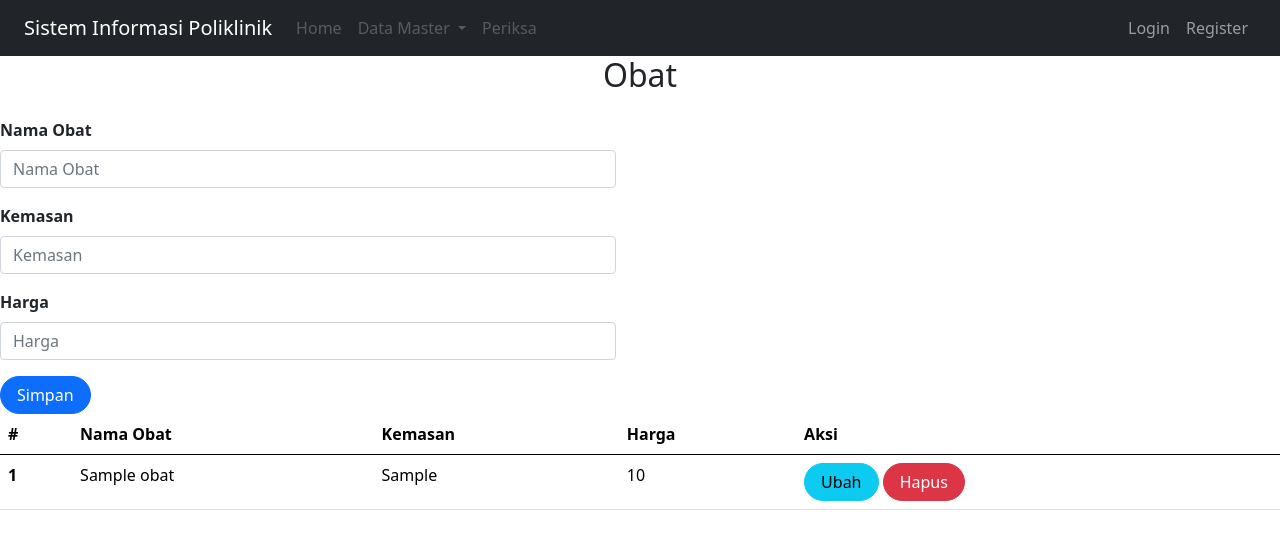
After one commit to nathanieldinus/Poliklinik, a PHP site: page /obat.php in a window 1280 px wide. The commit adds this page. Shown: the top 549 px of the page. Run offline with PHP 8.4, Linux system fonts and the light colour scheme; tables that the repository leaves empty or names only in its code hold one stand-in row (values such as "Sample post"); some libraries are stand-ins or nearby versions.

Commit message:
Update UAS

```diff
--- a/index.php
+++ b/index.php
@@ -51,6 +51,11 @@ if (isset($_SESSION['username'])) {
                 Pasien
               </a>
             </li>
+            <li>
+              <a class="dropdown-item" href="obat.php">
+                Obat
+              </a>
+            </li>
           </ul>
         </li>
         <li class="nav-item">
--- /dev/null
+++ b/obat.php
@@ -0,0 +1,155 @@
+<?php
+include_once("koneksi.php");
+include_once("index.php");
+?>
+
+<!DOCTYPE html>
+<html lang="en">
+<head>
+    <meta charset="UTF-8">
+    <meta name="viewport" content="width=device-width,
+    initial-scale=1.0">
+
+    <!-- Bootstrap offline -->
+
+    <link rel="stylesheet" href="assets/css/bootstrap.css">
+
+    <!-- Bootstrap Online -->
+    <link href="https://cdn.jsdelivr.net/npm/bootstrap@5.0.2/dist/css/bootstrap.min.css"
+    rel="stylesheet"
+    integrity="sha384-EVSTQN3/azprG1Anm3QDgpJLIm9Nao0Yz1ztcQTwFspd3yD65VohhpuuCOmLASjC"
+    crossorigin="anonymous">
+
+    <title>Obat</title>   <!--Judul Halaman-->
+    <h2 class="text-center mb-4">Obat</h2>
+</head>
+<body>
+
+    <!--Form Input Data-->
+
+<form class="form row" method="POST" action="" name="myForm" onsubmit="return(validate());">
+    <!-- Kode php untuk menghubungkan form dengan database -->
+    <?php
+    $nama_obat = '';
+    $kemasan = '';
+    $harga = '';
+    if (isset($_GET['id'])) {
+        $ambil = mysqli_query($mysqli,
+        "SELECT * FROM obat
+        WHERE id='" . $_GET['id'] . "'");
+        while ($row = mysqli_fetch_array($ambil)) {
+            $nama_obat = $row['nama_obat'];
+            $kemasan = $row['kemasan'];
+            $harga = $row['harga'];
+        }
+    ?>
+        <input type="hidden" name="id" value="<?php echo
+        $_GET['id'] ?>">
+    <?php
+    }
+    ?>
+    <div class="row">
+        <div class="col-md-6 mb-3">
+            <label for="nama_obat" class="form-label fw-bold">
+                Nama Obat
+            </label>
+            <input type="text" class="form-control" name="nama_obat" id="nama_obat" placeholder="Nama Obat" value="<?php echo $nama_obat ?>">
+        </div>
+    </div>
+    <div class="row">
+        <div class="col-md-6 mb-3">
+            <label for="kemasan" class="form-label fw-bold">
+                Kemasan
+            </label>
+            <input type="text" class="form-control" name="kemasan" id="kemasan" placeholder="Kemasan" value="<?php echo $kemasan ?>">
+        </div>
+    </div>
+    <div class="row">
+    <div class="col-md-6 mb-3">
+            <label for="harga" class="form-label fw-bold">
+            Harga
+            </label>
+            <input type="text" class="form-control" name="harga" id="harga" placeholder="Harga" value="<?php echo $harga ?>">
+        </div>
+    </div>
+    <div class="col">
+        <button type="submit" class="btn btn-primary rounded-pill px-3" name="simpan">Simpan</button>
+    </div>
+</form>
+<!-- Table-->
+<table class="table table-hover">
+    <!--thead atau baris judul-->
+    <thead>
+        <tr>
+            <th scope="col">#</th>
+            <th scope="col">Nama Obat</th>
+            <th scope="col">Kemasan</th>
+            <th scope="col">Harga</th>
+            <th scope="col">Aksi</th>
+        </tr>
+    </thead>
+    <!--tbody berisi isi tabel sesuai dengan judul atau head-->
+    <tbody>
+        <!-- Kode PHP untuk menampilkan semua isi dari tabel urut
+        berdasarkan status dan tanggal awal-->
+        <?php
+        $result = mysqli_query(
+            $mysqli,"SELECT * FROM obat"
+            );
+        $no = 1;
+        while ($data = mysqli_fetch_array($result)) {
+        ?>
+            <tr>
+                <th scope="row"><?php echo $no++ ?></th>
+                <td><?php echo $data['nama_obat'] ?></td>
+                <td><?php echo $data['kemasan'] ?></td>
+                <td><?php echo $data['harga'] ?></td>
+                <td>
+                    <a class="btn btn-info rounded-pill px-3"
+                    href="obat.php?id=<?php echo $data['id'] ?>">Ubah
+                    </a>
+                    <a class="btn btn-danger rounded-pill px-3"
+                    href="obat.php?id=<?php echo $data['id'] ?>&aksi=hapus">Hapus
+                    </a>
+                </td>
+            </tr>
+        <?php
+        }
+        ?>
+         <?php
+if (isset($_POST['simpan'])) {
+    if (isset($_POST['id'])) {
+        $ubah = mysqli_query($mysqli, "UPDATE obat SET
+                                        nama_obat = '" . $_POST['nama_obat'] . "',
+                                        kemasan = '" . $_POST['kemasan'] . "',
+                                        harga = '" . $_POST['harga'] . "'
+                                        WHERE
+                                        id = '" . $_POST['id'] . "'");
+    } else {
+        $tambah = mysqli_query($mysqli, "INSERT INTO obat (nama_obat,kemasan,harga)
+                                        VALUES (
+                                            '" . $_POST['nama_obat'] . "',
+                                            '" . $_POST['kemasan'] . "',
+                                            '" . $_POST['harga'] . "'
+                                            )");
+    }
+
+    echo "<script>
+            document.location='obat.php';
+            </script>";
+}
+
+if (isset($_GET['aksi'])) {
+    if ($_GET['aksi'] == 'hapus') {
+        $hapus = mysqli_query($mysqli, "DELETE FROM obar WHERE id = '" . $_GET['id'] . "'");
+    }
+
+    echo "<script>
+            document.location='obat.php';
+            </script>";
+}
+?>
+    </tbody>
+</table>
+</body>
+</html>
```
Also changed, not shown: nota.php (added, +154 -0 lines), periksa.php (+45 -63 lines).
